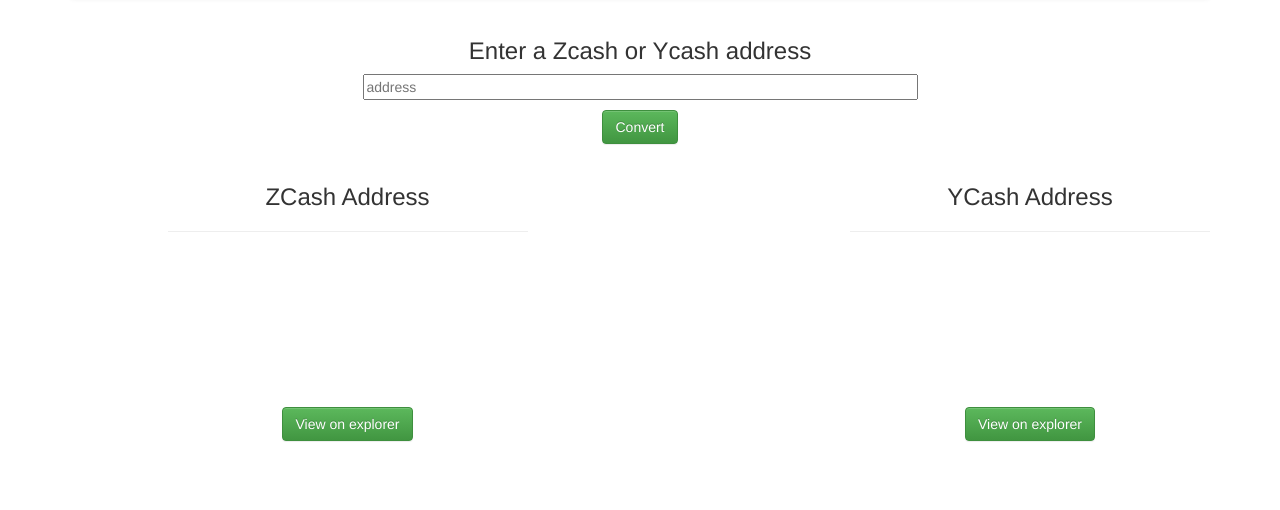
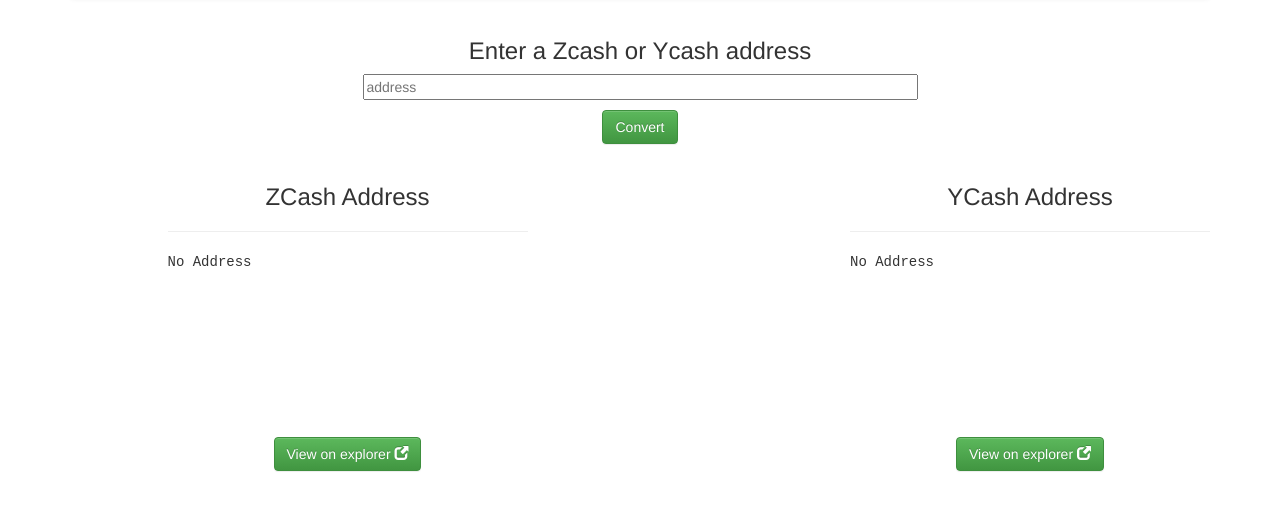
Before and after one commit to adityapk00/addressconverter, a website built with webpack: page src/index.html in a window 1280 px wide. Shown: the part 64-574 px from the top of the page. Built offline with nearby package versions, Linux system fonts and the light colour scheme.

Commit message:
external icon

```diff
--- a/src/index.html
+++ b/src/index.html
@@ -69,13 +69,13 @@
           <h3>ZCash Address</h3>
         </div>
         <hr/>
-        <p id="zcash_address" class="address"></p>
+        <p id="zcash_address" class="address">No Address</p>
         <div style="text-align: center">
           <canvas id="zcash_address_canvas"></canvas>
         </div>
         <div style="text-align: center">
           <button type="button" class="btn btn-success" id="zcash_explorer">
-            View on explorer
+            View on explorer <span class="glyphicon glyphicon-new-window" aria-hidden="true"></span>
           </button>
         </div>
       </div>
@@ -85,13 +85,13 @@
           <h3>YCash Address</h3>
         </div>
         <hr/>
-        <p id="ycash_address" class="address"></p>
+        <p id="ycash_address" class="address">No Address</p>
         <div style="text-align: center">
           <canvas id="ycash_address_canvas"></canvas>
         </div>
         <div style="text-align: center">
             <button type="button" class="btn btn-success" id="ycash_explorer">
-              View on explorer
+              View on explorer <span class="glyphicon glyphicon-new-window" aria-hidden="true"></span>
             </button>
           </div>
       </div>
--- a/src/index.ts
+++ b/src/index.ts
@@ -25,7 +25,7 @@
 
 $("#zcash_explorer").click( e => {
     let address = $("#zcash_address").text().trim();
-    if (address == "")
+    if (address == "" || address == "No Address")
         return;
 
     window.open("https://explorer.zcha.in/accounts/" + address, "_blank");
@@ -33,7 +33,7 @@
 
 $("#ycash_explorer").click( e => {
     let address = $("#ycash_address").text().trim();
-    if (address == "")
+    if (address == "" || address == "No Address")
         return;
 
     window.open("https://yec.zcha.in/accounts/" + address, "_blank");
```
